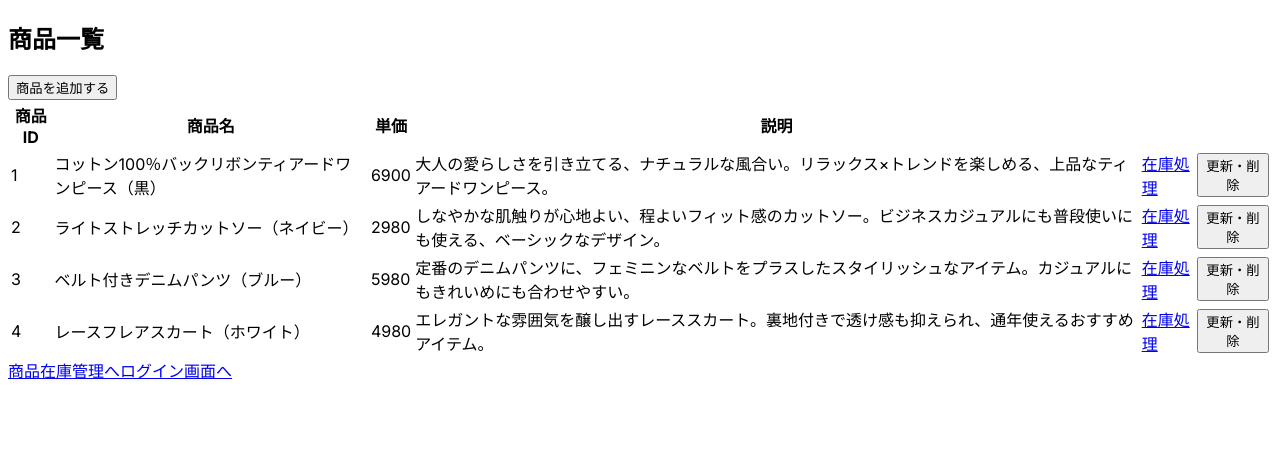
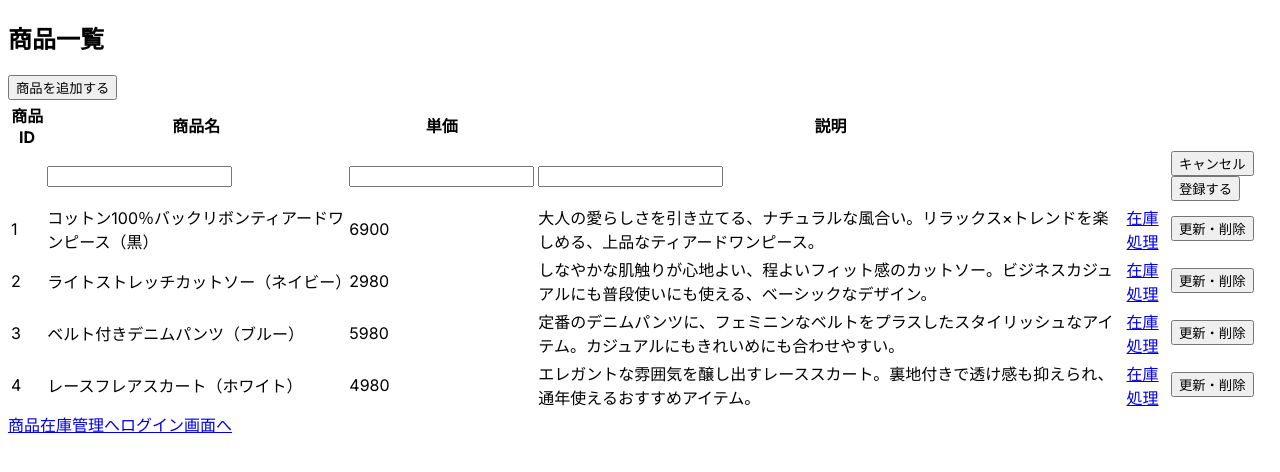
Before and after one commit to clab-to/4798179337-hands-on-frontend, a Next.js app: page /inventory/products in a window 1280 px wide. Both pictures are taken after a click on the button "商品を追加する". Shown: the top 472 px of the page. Built offline with nearby package versions, Linux system fonts and the light colour scheme.

Commit message:
p295 イベントなしフォーム用意

```diff
--- a/app/inventory/products/page.tsx
+++ b/app/inventory/products/page.tsx
@@ -18,10 +18,29 @@ export default function Page() {
     setData(productsData);
   }, []);
 
+  // 新規登録処理、新規登録行の登録状態を保持
+  const [shownNewRow, setShownNewRow] = useState(false);
+  // 新規行表示
+  const handleShowNewRow = (event: React.MouseEvent<HTMLElement>) => {
+    event.preventDefault();
+    setShownNewRow(true);
+  };
+
+  const handleAddCanel = (event: React.MouseEvent<HTMLElement>) => {
+    event.preventDefault();
+    setShownNewRow(false);
+  };
+
+  const handleAdd = (event: React.MouseEvent<HTMLElement>) => {
+    event.preventDefault();
+    // バックエンドを使用した塘路処理を呼ぶ
+    setShownNewRow(false);
+  };
+
   return (
     <>
       <h2>商品一覧</h2>
-      <button>商品を追加する</button>
+      <button onClick={handleShowNewRow}>商品を追加する</button>
       <table>
         <thead>
           <tr>
@@ -33,6 +52,29 @@ export default function Page() {
             <th></th>
           </tr>
         </thead>
+        <tbody>
+          {/* 新規登録行表示フラグを操作させて、表示状態を切り替える */}
+          {shownNewRow ? (
+            <tr>
+              <td></td>
+              <td>
+                <input type="text" />
+              </td>
+              <td>
+                <input type="number" />
+              </td>
+              <td>
+                <input type="text" />
+              </td>
+              <td></td>
+              <td>
+                <button onClick={handleAddCanel}>キャンセル</button>
+                <button onClick={handleAdd}>登録する</button>
+              </td>
+            </tr>
+          ) : (
+            ''
+          )}
           {data.map((data: any) => (
             <tr key={data.id}>
               <td>{data.id}</td>
@@ -47,7 +89,7 @@ export default function Page() {
               </td>
             </tr>
           ))}
-        <tbody></tbody>
+        </tbody>
       </table>
       <Link href={'/inventory/products/1'}>商品在庫管理へ</Link>
       <Link href={'/login'}>ログイン画面へ</Link>
```
Lines whose indentation alone changed are shown as unchanged.
